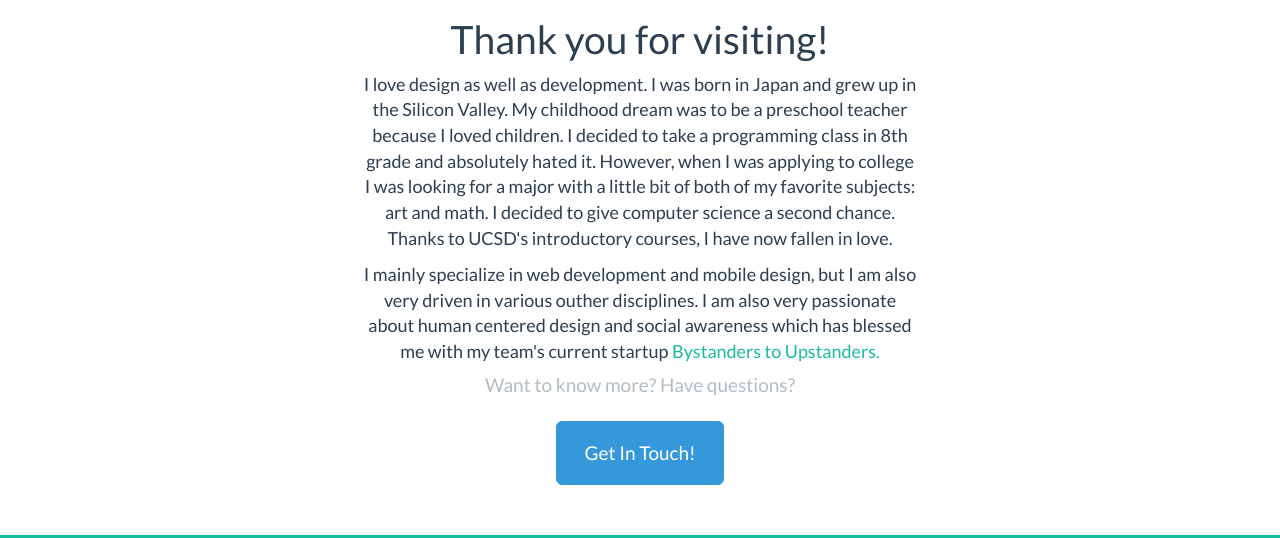
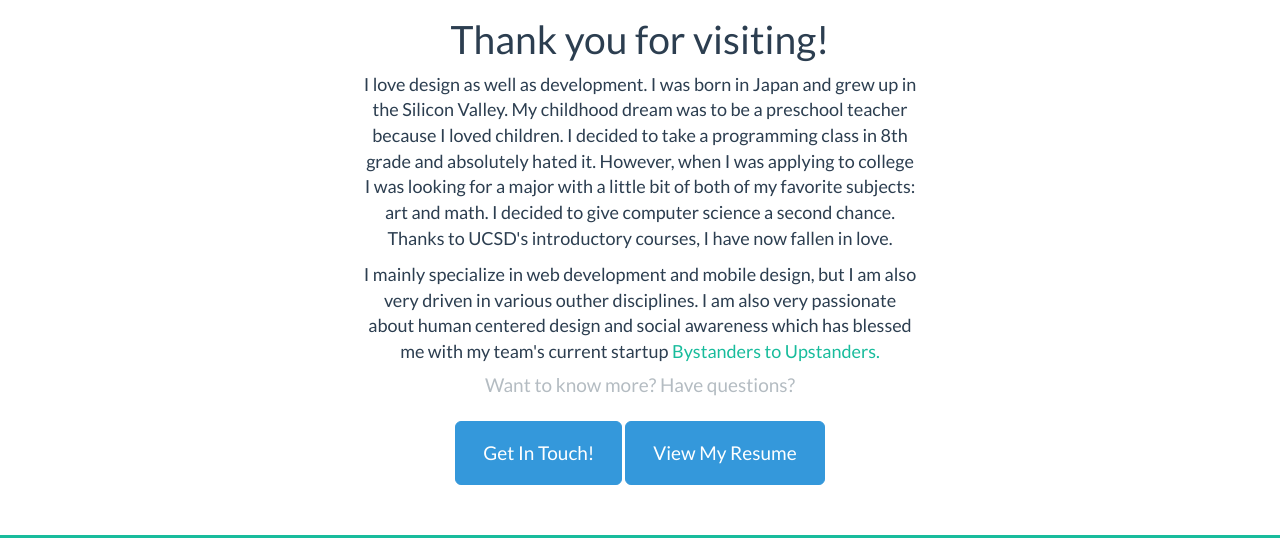
Before and after one commit to winniexu/winniexu.github.io, a plain HTML site: page index.html in a window 1280 px wide. Shown: the part 2812-3350 px from the top of the page. Drawn offline with nearby package versions, Linux system fonts and the light colour scheme.

Commit message:
link to resume

```diff
--- a/index.html
+++ b/index.html
@@ -148,6 +148,7 @@
 
 							<h4 class="text-muted"style="margin-bottom: 25px;">Want to know more? Have questions?</h4>
 							<a href="mailto:winniexu29@gmail.com" class="btn btn-lg btn-info">Get In Touch!</a>
+							<a href="./img/Resume_S15.pdf" class="btn btn-lg btn-info">View My Resume</a>
 						</div>
 						<div class="col-lg-3"></div>
 					</div> <!-- /row -->
```
